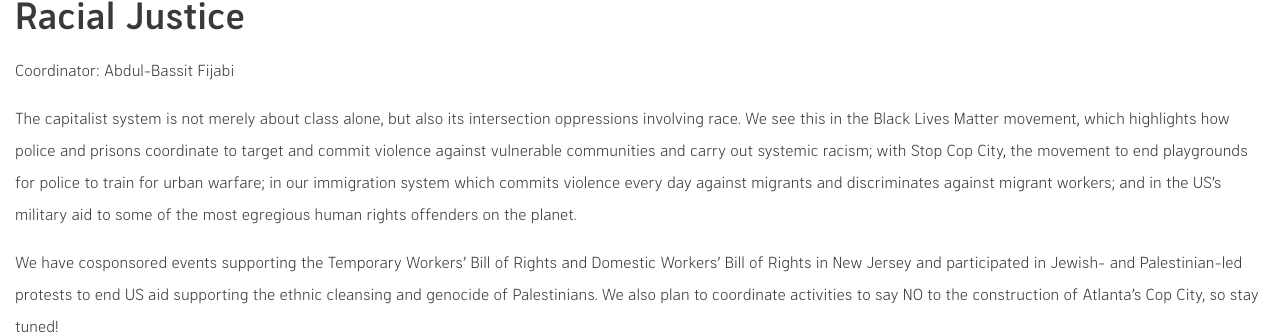
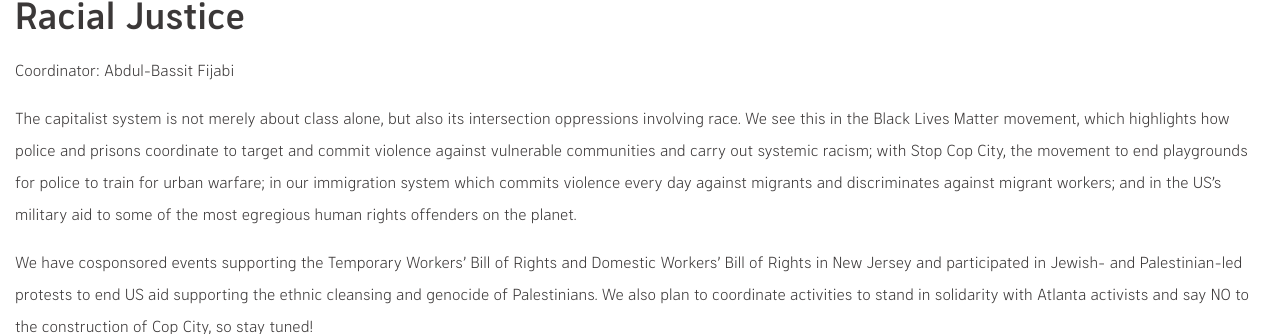
Before and after one commit to centralnjdsa-ntc/princetonydsa.github.io, a Jekyll site: the page built from _pages/get-involved.md, in a window 1280 px wide and 900 px high, scrolled down 2709 px, cut to the strip 8-342 px from the top of the window. Built offline with Jekyll 4.4.1, drawn with Linux system fonts in a browser that asks for light colours.

Commit message:
Update get-involved.md

```diff
--- a/_pages/get-involved.md
+++ b/_pages/get-involved.md
@@ -44,7 +44,7 @@
 
 The capitalist system is not merely about class alone, but also its intersection oppressions involving race. We see this in the Black Lives Matter movement, which highlights how police and prisons coordinate to target and commit violence against vulnerable communities and carry out systemic racism; with Stop Cop City, the movement to end playgrounds for police to train for urban warfare; in our immigration system which commits violence every day against migrants and discriminates against migrant workers; and in the US's military aid to some of the most egregious human rights offenders on the planet.
 
-We have cosponsored events supporting the Temporary Workers' Bill of Rights and Domestic Workers' Bill of Rights in New Jersey and participated in Jewish- and Palestinian-led protests to end US aid supporting the ethnic cleansing and genocide of Palestinians. We also plan to coordinate activities to say NO to the construction of Atlanta's Cop City, so stay tuned!
+We have cosponsored events supporting the Temporary Workers' Bill of Rights and Domestic Workers' Bill of Rights in New Jersey and participated in Jewish- and Palestinian-led protests to end US aid supporting the ethnic cleansing and genocide of Palestinians. We also plan to coordinate activities to stand in solidarity with Atlanta activists and say NO to the construction of Cop City, so stay tuned!
 
 <img src="https://github.com/centralnjdsa-ntc/princetonydsa.github.io/assets/115911467/fc998325-aa4e-46ac-963f-10cac52ca301" width=300/>
 
```
